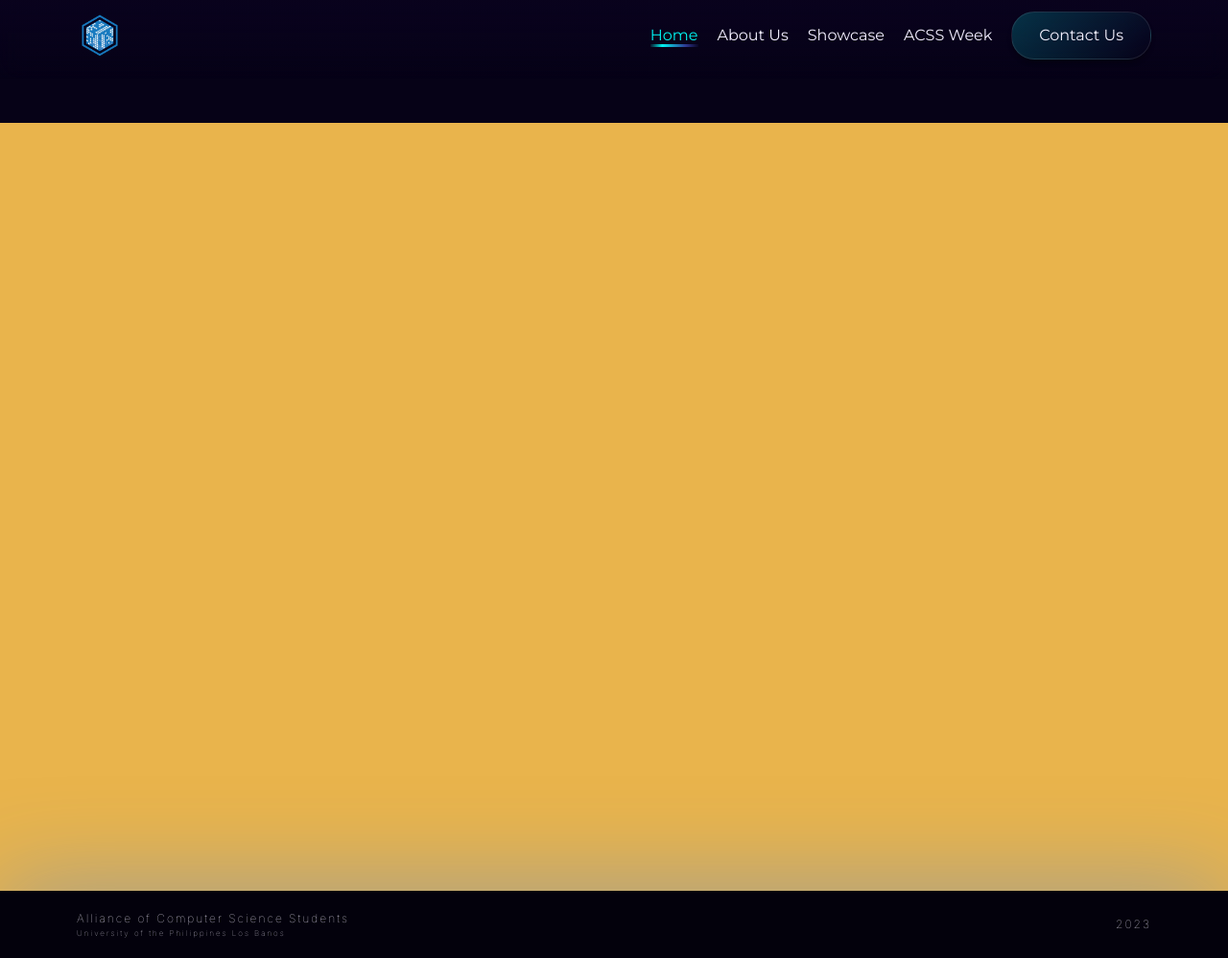
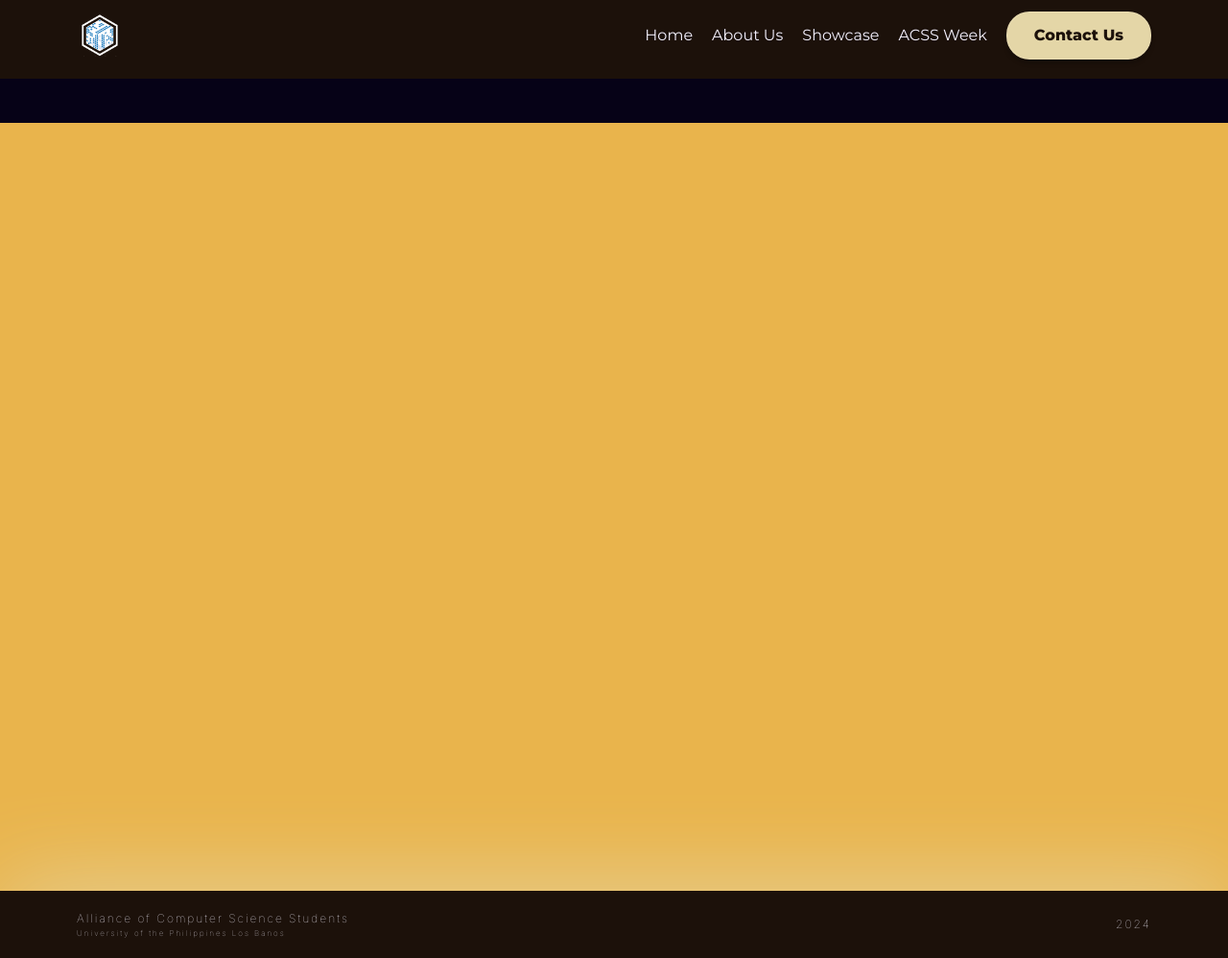
Before and after one commit to yuntaozhu/CMGWebsite, a SvelteKit app: page / in a window 1280 px wide. Shown: the whole page at 96% size. Built offline with nearby package versions, Linux system fonts and the light colour scheme; what sanity would draw is missing.

Commit message:
feat: AW24 Temp Footer and Navbar

```diff
--- a/src/aw2024-components/atoms/AW24Button.svelte
+++ b/src/aw2024-components/atoms/AW24Button.svelte
@@ -0,0 +1,23 @@
+<!-- Draft Button -->
+<script>
+  /**
+   * @type {() => void}
+   * @default undefined
+   */
+  export let onClick;
+
+  export let disabled = false;
+</script>
+
+<button {disabled} class="AW2024-button px-7 py-3" on:click={onClick}>
+  <slot />
+</button>
+
+<style>
+  .AW2024-button {
+    border-radius: 24px;
+    border: 0.01rem solid rgba(255, 255, 255, 0.1);
+    background-color: #e4d6a7;
+    box-shadow: 0px 4px 4px 0px rgba(0, 0, 0, 0.25);
+  }
+</style>
--- a/src/aw2024-components/molecules/AW24Footer.svelte
+++ b/src/aw2024-components/molecules/AW24Footer.svelte
@@ -9,7 +9,7 @@
       </div>
     </div>
     <div class="flex font-thin justify-end flex-grow">
-      <p class="i-tiny">2023</p>
+      <p class="i-tiny">2024</p>
     </div>
   </div>
 </div>
@@ -27,15 +27,15 @@
     z-index: 1;
     position: relative;
     width: 100%;
-    background-color: var(--color-dark-3);
-    box-shadow: 0 0 100px rgba(59, 127, 239, 0.5);
+    background-color: #1c110a;
+    box-shadow: 0 0 100px rgba(228, 214, 167, 1);
     transition: box-shadow 0.5s ease-in-out;
   }
 
   .footer:hover {
-    box-shadow: 0 0 110px rgba(59, 127, 239, 7);
+    box-shadow: 0 0 110px rgba(228, 214, 167, 1);
   }
   .footer__bottom {
-    background-color: var(--color-dark-4);
+    background-color: #1c110a;
   }
 </style>
--- a/src/aw2024-components/molecules/AW24Navbar.svelte
+++ b/src/aw2024-components/molecules/AW24Navbar.svelte
@@ -1,5 +1,6 @@
 <script>
   import { Button, HamburgerMenu } from "$components";
+  import { AW24Button } from "../../aw2024-components";
   import { page } from "$app/stores";
 
   let pages = [
@@ -27,17 +28,15 @@
       <HamburgerMenu />
     </div>
   </nav>
-  <div class="hoverable-component bg-transparent">
-    <!-- {#if showComponent} -->
-    <nav class="hovered-section">
+  <div>
+    <nav>
       <div
-        id="dark-gradient"
-        class="flex flex-row justify-between items-center fixed top-0 w-screen pl-10 xl:pl-20 lg:pl-20 pr-20 pb-5 pt-10 lg:pt-3 xl:pt-3 z-50 backdrop-blur-none lg:backdrop-blur-md xl:backdrop-blur-md"
+        class="navbar flex flex-row justify-between items-center fixed top-0 w-screen pl-10 xl:pl-20 lg:pl-20 pr-20 pb-5 pt-10 lg:pt-3 xl:pt-3 z-50"
       >
         <div class="hidden lg:grid xl:grid grid-cols-2">
           <a href="/">
             <img
-              src="/logo.webp"
+              src="/logo-white.webp"
               alt="The official seal of The Alliance of Computer Science Student"
               class="w-12 h-12"
             />
@@ -59,43 +58,22 @@
             {/each}
           </ul>
           <a href="/contact-us">
-            <Button onClick={handleClick}>Contact Us</Button>
+            <AW24Button onClick={handleClick}>
+              <p class="button-text">Contact Us</p>
+            </AW24Button>
           </a>
         </div>
       </div>
     </nav>
-    <!-- {/if} -->
   </div>
 </header>
 
 <style>
-  .active-link {
-    margin-top: 1px;
-    border: 10px solid;
-    border-image-slice: 1;
-    border-width: 3px;
-    border-left: 0;
-    border-right: 0;
-    border-top: 0;
-    border-image-source: linear-gradient(
-      270deg,
-      rgba(46, 55, 146, 0) 0%,
-      #2e3792 27.6%,
-      #00f5f1 74.48%,
-      rgba(0, 245, 241, 0) 100%
-    );
-    color: #00f5f1;
+  .navbar {
+    background-color: #1c110a;
   }
-
-  .active-link:hover {
-    color: #f4f1ff;
-  }
-  #dark-gradient {
-    background: linear-gradient(
-      180deg,
-      rgba(10, 3, 31, 0.8) 0%,
-      rgba(10, 3, 31, 0.6) 30%,
-      rgba(10, 3, 31, 0) 100%
-    );
+  .button-text {
+    color: #1c110a;
+    font-weight: 800;
   }
 </style>
```
Also changed, not shown: static/logo-white.webp (added).
